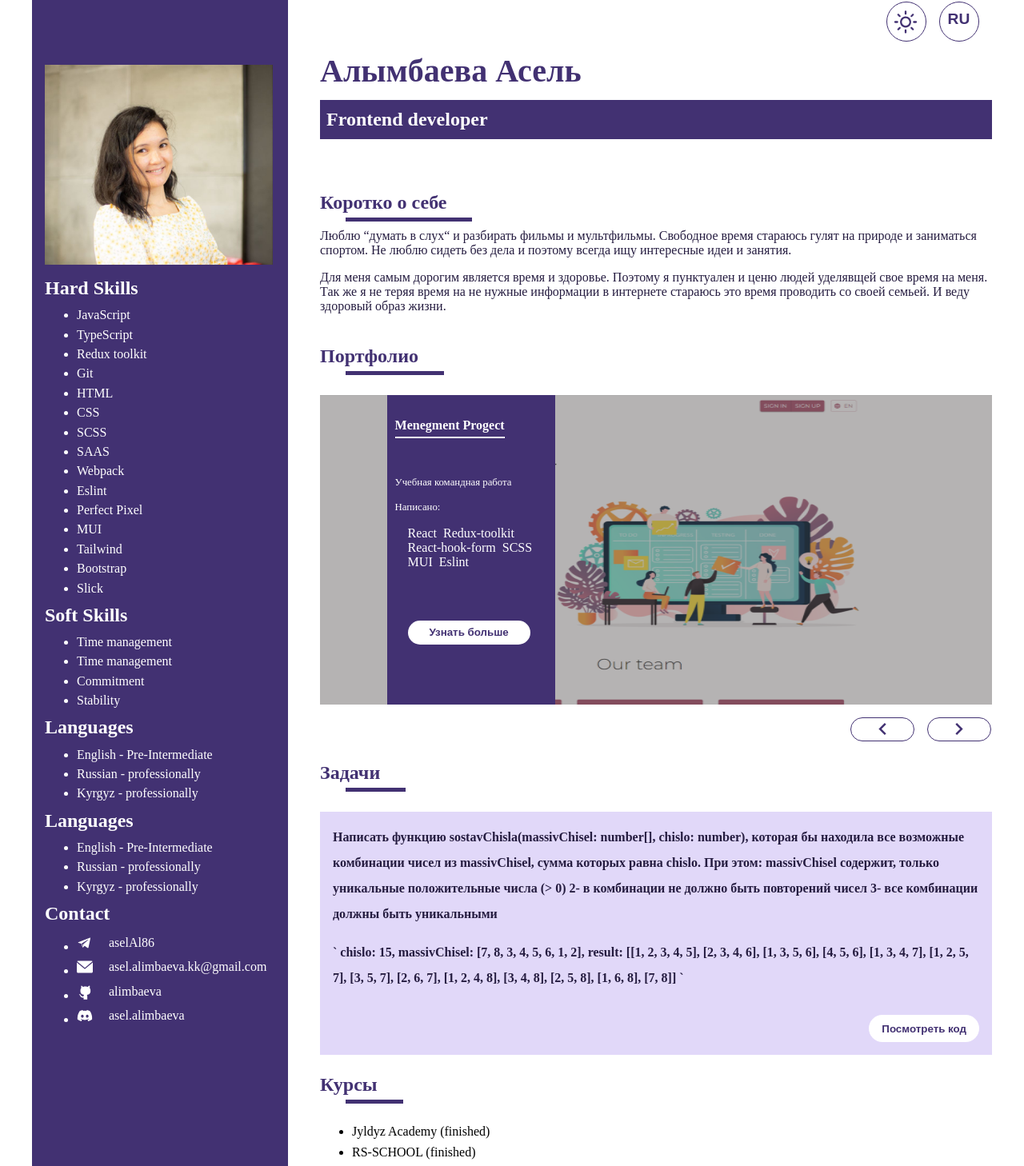
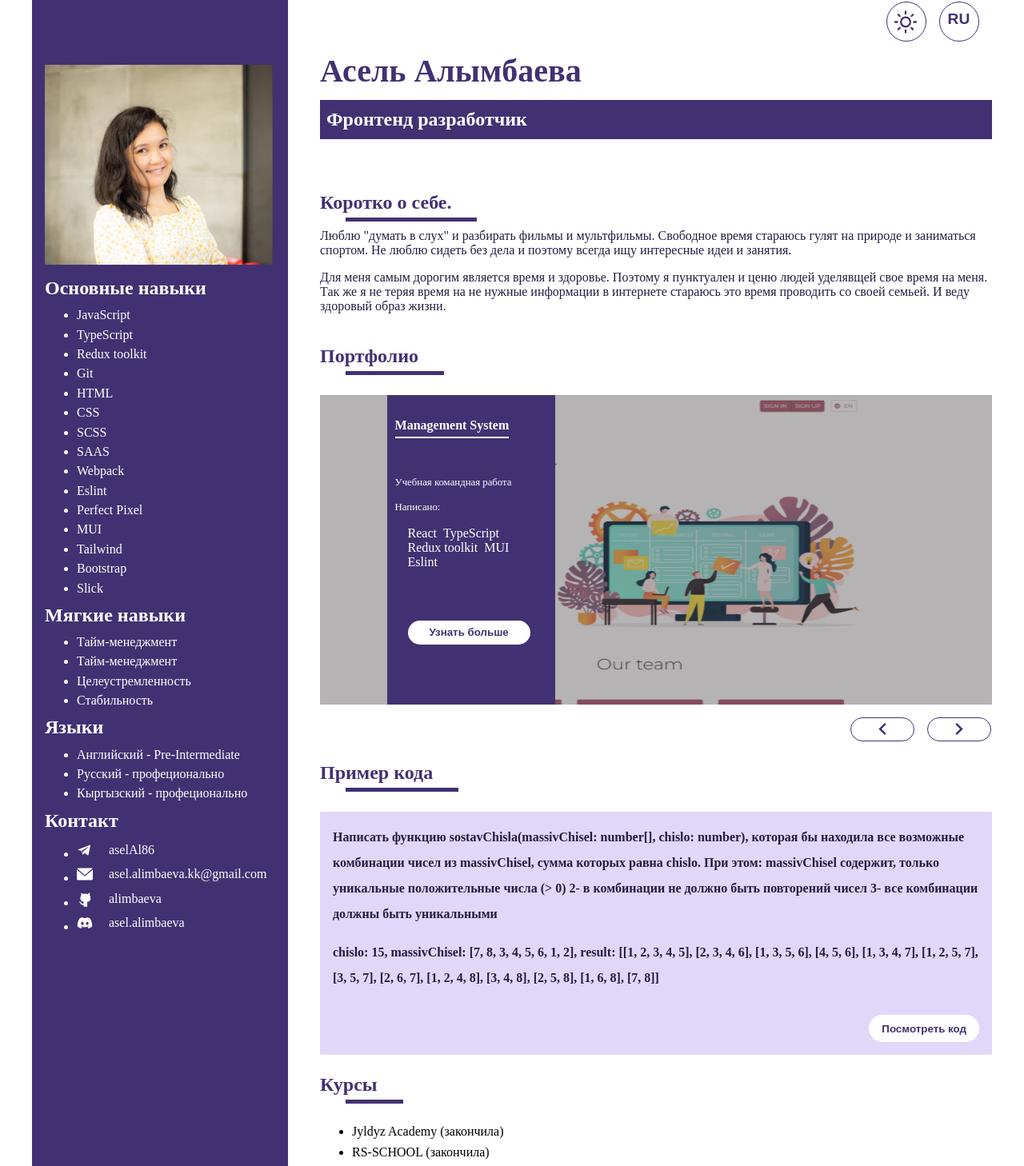
Before and after one commit to alimbaeva/cv, a React (Create React App) app: page / in a window 1280 px wide. Shown: the part 11-1469 px from the top of the page at 80% size. Built offline with nearby package versions, Linux system fonts and the light colour scheme.

Commit message:
feat: add translate

```diff
--- a/package.json
+++ b/package.json
@@ -4,7 +4,7 @@
   "private": true,
   "dependencies": {
     "@emotion/styled": "^11.10.5",
-    "@reduxjs/toolkit": "^1.9.0",
+    "@reduxjs/toolkit": "^1.9.3",
     "@testing-library/jest-dom": "^5.16.5",
     "@testing-library/react": "^13.4.0",
     "@testing-library/user-event": "^13.5.0",
@@ -26,6 +26,7 @@
     "prettier": "^2.6.2",
     "react": "^18.2.0",
     "react-dom": "^18.2.0",
+    "react-redux": "^8.0.5",
     "react-router-dom": "^6.4.3",
     "react-scripts": "5.0.1",
     "typescript": "^4.9.4",
--- a/src/App.tsx
+++ b/src/App.tsx
@@ -1,12 +1,16 @@
 import React, { FC } from 'react';
 import { Rezume } from './rezume/Rezume';
+import { store } from './store/index';
+import { Provider } from 'react-redux';
 import './main_style.scss';
 
 const App: FC = () => {
   return (
-    <div className="App">
-      <Rezume />
-    </div>
+    <Provider store={store}>
+      <div className="App">
+        <Rezume />
+      </div>
+    </Provider>
   );
 };
 
--- a/src/components/footer/Footer.tsx
+++ b/src/components/footer/Footer.tsx
@@ -1,11 +1,14 @@
 import { FC } from 'react';
+import { useSelector } from 'react-redux';
+import { RootState } from '../../store';
 import './footer.scss';
 
 export const Footer: FC = () => {
+  const { translate } = useSelector((store: RootState) => store.reducerLanguage);
   return (
     <footer>
       <div className="container">
-        <h2>Алымбаева Асель</h2>
+        <h2>{translate.title}</h2>
       </div>
     </footer>
   );
--- a/src/components/main/Main.tsx
+++ b/src/components/main/Main.tsx
@@ -1,49 +1,45 @@
 import { FC } from 'react';
+import { useSelector } from 'react-redux';
+import { RootState } from '../../store';
 import { PortfolioSlide } from '../portfolioSlide/PortfolioSlide';
 import { Tasks } from '../tasks/Tasks';
 import './main.scss';
 
 export const Main: FC = () => {
+  const { translate } = useSelector((store: RootState) => store.reducerLanguage);
+
   return (
     <div className="main">
       <div className="main_head">
         <div className="main_sub-header">
-          <h1>Алымбаева Асель</h1>
+          <h1>{translate.title}</h1>
           <div className="title-prof">
-            <p>Frontend developer</p>
+            <p>{translate.profession}</p>
           </div>
         </div>
         <div className="main_about">
-          <h5>Коротко о себе</h5>
+          <h5>{translate.aboutTitle}</h5>
           <div className="main_about-text block-text">
-            <p>
-              Люблю &ldquo;думать в слух&ldquo; и разбирать фильмы и мультфильмы. Свободное время
-              стараюсь гулят на природе и заниматься спортом. Не люблю сидеть без дела и поэтому
-              всегда ищу интересные идеи и занятия.
-            </p>
-            <p>
-              Для меня самым дорогим является время и здоровье. Поэтому я пунктуален и ценю людей
-              уделявщей свое время на меня. Так же я не теряя время на не нужные информации в
-              интернете стараюсь это время проводить со своей семьей. И веду здоровый образ жизни.
-            </p>
+            <p>{translate.aboutText.text1}</p>
+            <p>{translate.aboutText.text2}</p>
           </div>
-          <h5>Портфолио</h5>
+          <h5>{translate.portfolioTitle}</h5>
           <div className="main_about-slide">
             <PortfolioSlide />
           </div>
           <div className="main_about_tasks">
-            <h5>Задачи</h5>
+            <h5>{translate.taskCodeTitle}</h5>
             <Tasks />
           </div>
           <div className="main_about_courses ">
-            <h5>Курсы</h5>
+            <h5>{translate.coursesTitle}</h5>
             <ul className="">
-              <li>Jyldyz Academy (finished)</li>
-              <li>RS-SCHOOL (finished)</li>
-              <li>RS-SCHOOL React (finished)</li>
+              {translate.courses.map((el, id) => {
+                return <li key={id}>{el}</li>;
+              })}
             </ul>
             <button>
-              <p>сертификат</p>
+              <p>{translate.btnCertificate}</p>
               <svg
                 version="1.1"
                 id="Capa_1"
--- a/src/components/portfolioSlide/PortfolioSlide.tsx
+++ b/src/components/portfolioSlide/PortfolioSlide.tsx
@@ -1,8 +1,12 @@
 import { FC } from 'react';
+import { useSelector } from 'react-redux';
 import taskMeneger1 from '../../assets/taskMeneger-1.png';
+import { RootState } from '../../store';
 import './portfolioSlide.scss';
 
 export const PortfolioSlide: FC = () => {
+  const { translate } = useSelector((store: RootState) => store.reducerLanguage);
+
   return (
     <div className="portfolio-slides">
       <div className="portfolio-slide_item">
@@ -10,20 +14,17 @@ export const PortfolioSlide: FC = () => {
           <img src={taskMeneger1} alt="" />
         </div>
         <div className="portfolio-slide_texts">
-          <h6>Menegment Progect</h6>
-          <p>Учебная командная работа</p>
+          <h6>{translate.portfolios[0].title}</h6>
+          <p>{translate.portfolios[0].work}</p>
           <div className="portfolio-slide_info">
-            <p>Написано:</p>
+            <p>{translate.portfolios[0].writingtitle}</p>
             <ul>
-              <li>React</li>
-              <li>Redux-toolkit</li>
-              <li>React-hook-form</li>
-              <li>SCSS</li>
-              <li>MUI</li>
-              <li>Eslint</li>
+              {translate.portfolios[0].writingLengueges.split(',').map((el, id) => {
+                return <li key={id}>{el}</li>;
+              })}
             </ul>
           </div>
-          <button>Узнать больше</button>
+          <button>{translate.btnLernMore}</button>
         </div>
       </div>
       <div className="portfolio-slides_btns">
--- a/src/components/skills/Skills.tsx
+++ b/src/components/skills/Skills.tsx
@@ -1,35 +1,34 @@
 import { FC } from 'react';
+import { useSelector } from 'react-redux';
 import data from '../../data/data';
+import { RootState } from '../../store';
 import { ListSkills } from './ListSkills';
 import { ObjLists } from './ObjLists';
-// import { meImage } from '../../assets/meImage.jpg';
 import './skillsBlock.scss';
 
 export const Skills: FC = () => {
+  const { translate } = useSelector((store: RootState) => store.reducerLanguage);
+
   return (
     <div className="skills-block">
       <div className="image"></div>
-      <h1>Алымбаева Асель Кадырбековна</h1>
+      <h1>{translate.title}</h1>
       <div className="skills-block__text">
         <div className="skills-block__par">
-          <h2>{data.en.hardSkillsTitle}</h2>
-          <ListSkills lists={data.en.hardSkillsList} />
+          <h2>{translate.hardSkillsTitle}</h2>
+          <ListSkills lists={translate.hardSkillsList} />
         </div>
         <div>
-          <h2>{data.en.softSkillsTitle}</h2>
-          <ListSkills lists={data.en.softSkillsList} />
+          <h2>{translate.softSkillsTitle}</h2>
+          <ListSkills lists={translate.softSkillsList} />
         </div>
         <div>
-          <h2>{data.en.lenguegesTitle}</h2>
-          <ListSkills lists={data.en.lenguegesList} />
+          <h2>{translate.lenguegesTitle}</h2>
+          <ListSkills lists={translate.lenguegesList} />
         </div>
         <div>
-          <h2>{data.en.lenguegesTitle}</h2>
-          <ListSkills lists={data.en.lenguegesList} />
-        </div>
-        <div>
-          <h2>{data.en.contactsTitle}</h2>
-          <ObjLists objList={data.en.contactsList} />
+          <h2>{translate.contactsTitle}</h2>
+          <ObjLists objList={translate.contactsList} />
         </div>
       </div>
     </div>
--- a/src/components/tasks/Tasks.tsx
+++ b/src/components/tasks/Tasks.tsx
@@ -1,21 +1,16 @@
 import { FC } from 'react';
+import { useSelector } from 'react-redux';
+import { RootState } from '../../store';
 import './tasks.scss';
 
 export const Tasks: FC = () => {
+  const { translate } = useSelector((store: RootState) => store.reducerLanguage);
+
   return (
     <div className="task-text">
-      <p>
-        Написать функцию sostavChisla(massivChisel: number[], chislo: number), которая бы находила
-        все возможные комбинации чисел из massivChisel, сумма которых равна chislo. При этом:
-        massivChisel содержит, только уникальные положительные числа (&gt; 0) 2- в комбинации не
-        должно быть повторений чисел 3- все комбинации должны быть уникальными
-      </p>
-      <p>
-        ` chislo: 15, massivChisel: [7, 8, 3, 4, 5, 6, 1, 2], result: [[1, 2, 3, 4, 5], [2, 3, 4,
-        6], [1, 3, 5, 6], [4, 5, 6], [1, 3, 4, 7], [1, 2, 5, 7], [3, 5, 7], [2, 6, 7], [1, 2, 4, 8],
-        [3, 4, 8], [2, 5, 8], [1, 6, 8], [7, 8]] `
-      </p>
-      <button>Посмотреть код</button>
+      <p>{translate.taskCodeText_1}</p>
+      <p>{translate.taskCodeText_2}</p>
+      <button>{translate.taskCodeShow}</button>
     </div>
   );
 };
--- a/src/data/data.ts
+++ b/src/data/data.ts
@@ -267,6 +267,10 @@ const data = {
       },
     ],
     taskCodeTitle: 'Code Example',
+    taskCodeShow: 'View code',
+    taskCodeText_1:
+      'Write a function sostavChisla(massivChisel: number[], chislo: number) that would find all possible combinations of numbers from massivChisel whose sum is equal to chislo. At the same time: massivChisel contains only unique positive numbers (> 0) 2- there should not be repetitions of numbers in the combination 3- all combinations must be unique',
+    taskCodeText_2: ` chislo: 15, massivChisel: [7, 8, 3, 4, 5, 6, 1, 2], result: [[1, 2, 3, 4, 5], [2, 3, 4, 6], [1, 3, 5, 6], [4, 5, 6], [1, 3, 4, 7], [1, 2, 5, 7], [3, 5, 7], [2, 6 , 7], [1, 2, 4, 8], [3, 4, 8], [2, 5, 8], [1, 6, 8], [7, 8]] `,
     coursesTitle: 'Courses',
     courses: ['Jyldyz Academy (finished)', 'RS-SCHOOL (finished)', 'RS-SCHOOL React (finished)'],
     btnCertificate: 'certificate',
@@ -611,8 +615,12 @@ const data = {
       },
     ],
     taskCodeTitle: 'Пример кода',
+    taskCodeShow: 'Посмотреть код',
+    taskCodeText_1:
+      'Написать функцию sostavChisla(massivChisel: number[], chislo: number), которая бы находила все возможные комбинации чисел из massivChisel, сумма которых равна chislo. При этом: massivChisel содержит, только уникальные положительные числа (> 0) 2- в комбинации не должно быть повторений чисел 3- все комбинации должны быть уникальными',
+    taskCodeText_2: ` chislo: 15, massivChisel: [7, 8, 3, 4, 5, 6, 1, 2], result: [[1, 2, 3, 4, 5], [2, 3, 4, 6], [1, 3, 5, 6], [4, 5, 6], [1, 3, 4, 7], [1, 2, 5, 7], [3, 5, 7], [2, 6, 7], [1, 2, 4, 8], [3, 4, 8], [2, 5, 8], [1, 6, 8], [7, 8]] `,
     coursesTitle: 'Курсы',
-    courses: ['Jyldyz Academy (finished)', 'RS-SCHOOL (finished)', 'RS-SCHOOL React (finished)'],
+    courses: ['Jyldyz Academy (закончила)', 'RS-SCHOOL (закончила)', 'RS-SCHOOL React (закончила)'],
     btnCertificate: 'сертификат',
     certificateLink: '',
     btnLernMore: 'Узнать больше',
--- a/src/store/index.ts
+++ b/src/store/index.ts
@@ -1,7 +1,10 @@
 import { configureStore } from '@reduxjs/toolkit';
+import reducerLanguage from './languageReducer';
 
 export const store = configureStore({
-  reducer: {},
+  reducer: {
+    reducerLanguage: reducerLanguage,
+  },
 });
 
 export type RootState = ReturnType<typeof store.getState>;
--- a/src/store/languageReducer.ts
+++ b/src/store/languageReducer.ts
@@ -21,6 +21,13 @@ export const LanguageSlice = createSlice({
     },
     setTranslate: (state: ILangState, action) => {
       state.translate = action.payload === 'EN' ? data.en : data.ru;
+      console.log('state.translate', state.translate);
     },
   },
 });
+
+const { actions: actionLanguage, reducer: reducerLanguage } = LanguageSlice;
+
+export const { setLanguage, setTranslate } = actionLanguage;
+
+export default reducerLanguage;
--- a/src/types/langueges.ts
+++ b/src/types/langueges.ts
@@ -42,6 +42,9 @@ export interface ILanguadge {
   portfolioTitle: string;
   portfolios: Tportfolios[];
   taskCodeTitle: string;
+  taskCodeText_1: string;
+  taskCodeText_2: string;
+  taskCodeShow: string;
   coursesTitle: string;
   courses: string[];
   btnCertificate: string;
```
Also changed, not shown: src/components/header/Header.tsx (+7 -2 lines), 1 other file (tests, documents, lock files or other folders).
